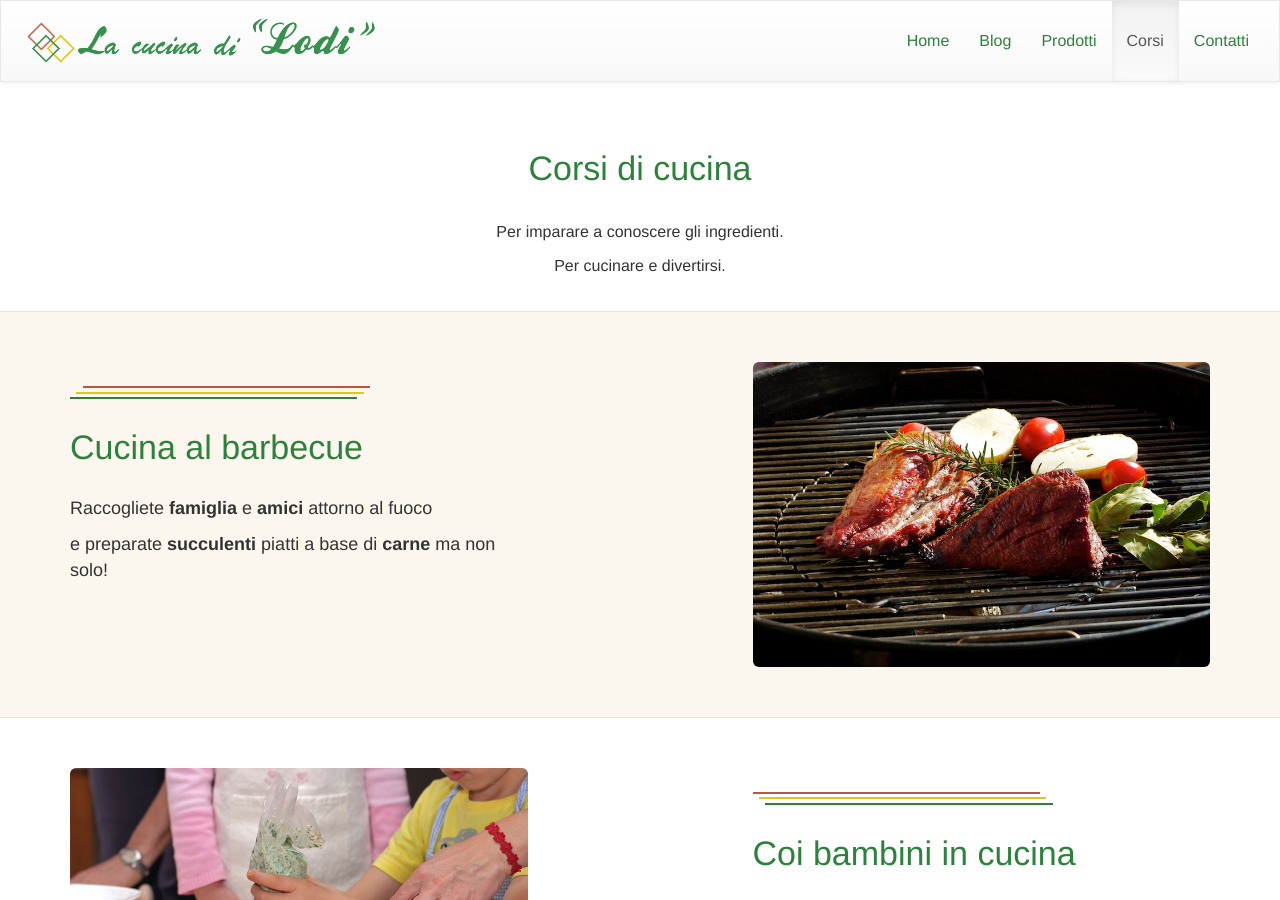
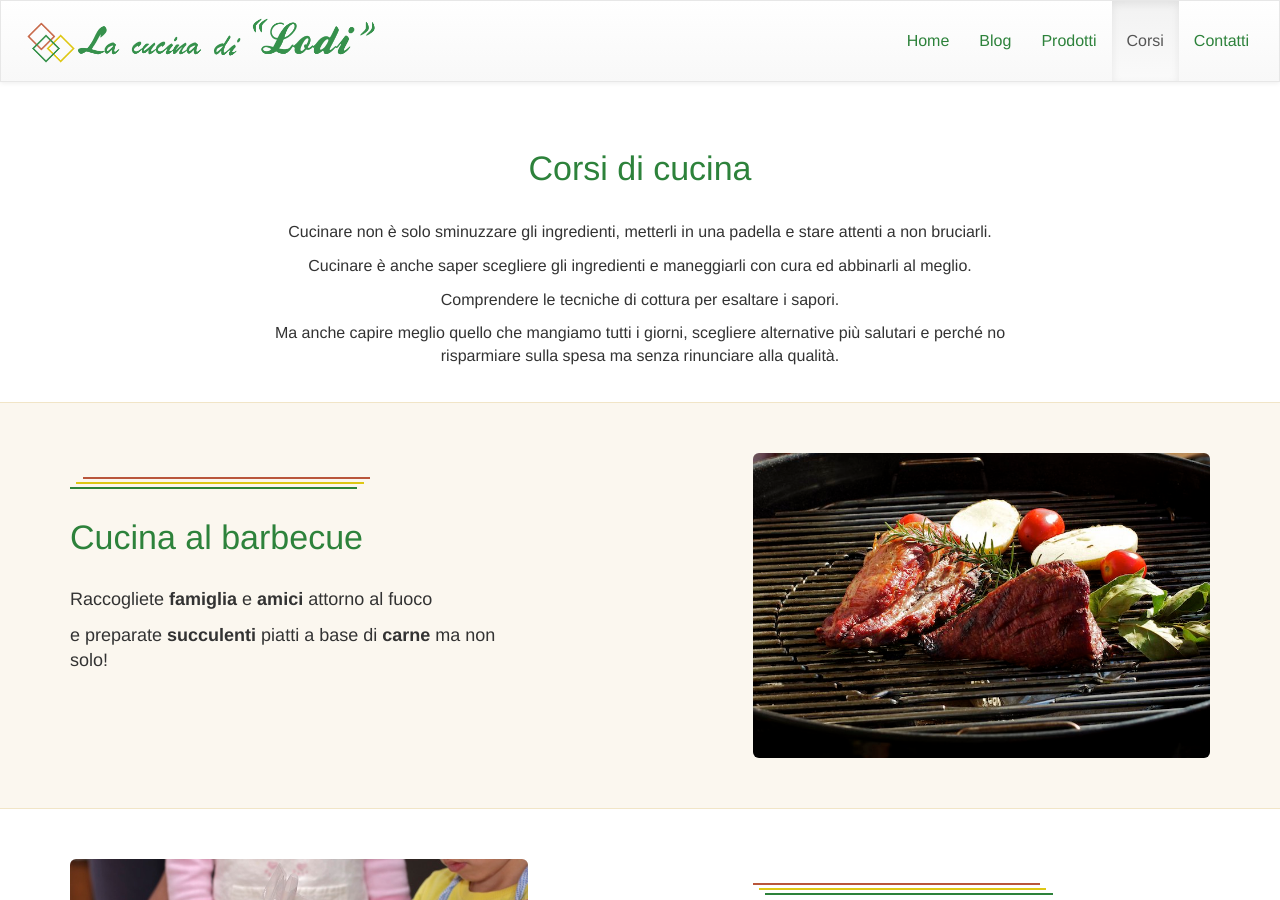
Before and after one commit to gioele-santi/cucina-di-lodi.github.io, a Jekyll site: the page built from corsi.md, in a window 1280 px wide and 900 px high. Built offline with Jekyll 4.4.1, drawn with Linux system fonts in a browser that asks for light colours; nearby versions of some CDN libraries.

Commit message:
Updated corsi
Added new presentation for courses page.

```diff
--- a/corsi.md
+++ b/corsi.md
@@ -11,9 +11,10 @@ permalink: /corsi/
           <br/><br/>
           <h2>Corsi di cucina</h2>
           <br/>
-            <p>Per imparare a conoscere gli ingredienti.</p>
-            <p>Per cucinare e divertirsi.</p>
-            <p><b></b></p>
+            <p>Cucinare non è solo sminuzzare gli ingredienti, metterli in una padella e stare attenti a non bruciarli.</p>
+            <p>Cucinare è anche saper scegliere gli ingredienti e maneggiarli con cura ed abbinarli al meglio.</p>
+            <p>Comprendere le tecniche di cottura per esaltare i sapori.</p>
+            <p>Ma anche capire meglio quello che mangiamo tutti i giorni, scegliere alternative più salutari e perché no risparmiare sulla spesa ma senza rinunciare alla qualità.</p>
             <br/>
           </div>
     </div>
```
